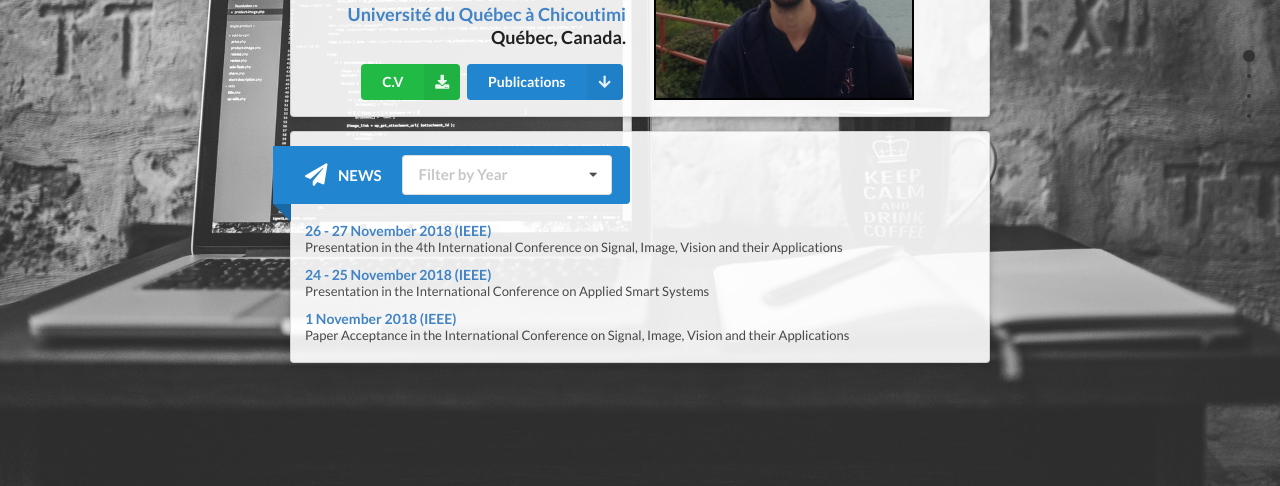
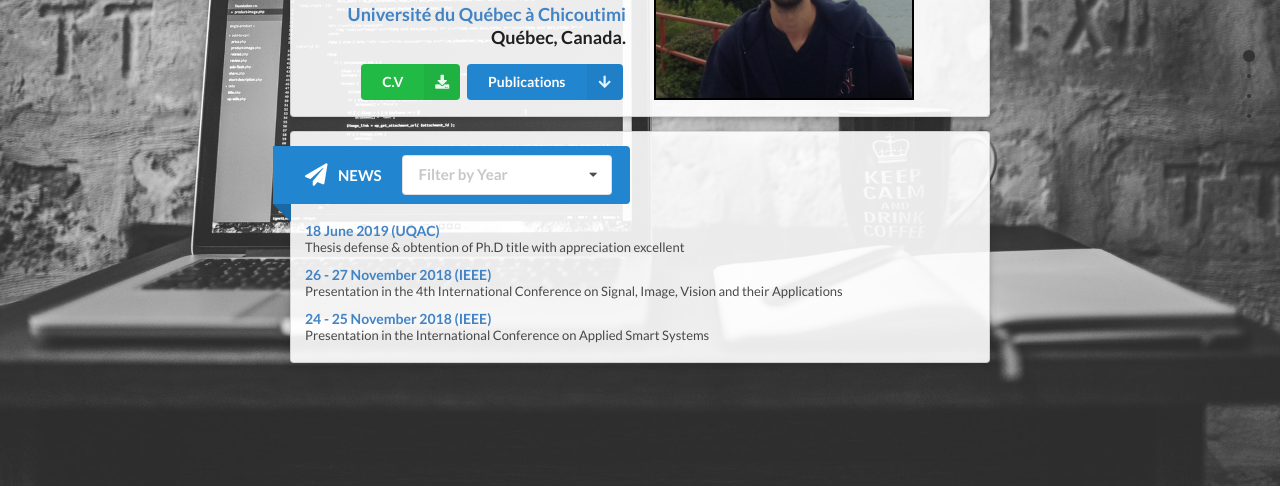
Before and after one commit to yyaddaden/yyaddaden.github.io, a plain HTML site: page index.html in a window 1280 px wide. Shown: the part 314-800 px from the top of the page. Drawn offline with Linux system fonts and the light colour scheme.

Commit message:
Update - Fix display issue

```diff
--- a/data/work.json
+++ b/data/work.json
@@ -39,7 +39,7 @@
 		"location": "(Québec, Canada)",
 		"date": "October 2018 - Now"
 	},
-	"5":{
+	"6":{
 		"img": "img/climoilou.png",
 		"title": "Teacher | Computer Sciences",
 		"company": "Cégep Limoilou",
--- a/index.html
+++ b/index.html
@@ -204,7 +204,7 @@
 					callback(json_data);
 				});
 			}
-			var nbr_elt = {"events":9, "work":5, "publications":7, "education":4};
+			var nbr_elt = {"events":10, "work":6, "publications":7, "education":4};
 
 			/* news & events templates */
 			for (var idx = nbr_elt["events"]; idx > 0; idx--){
```
